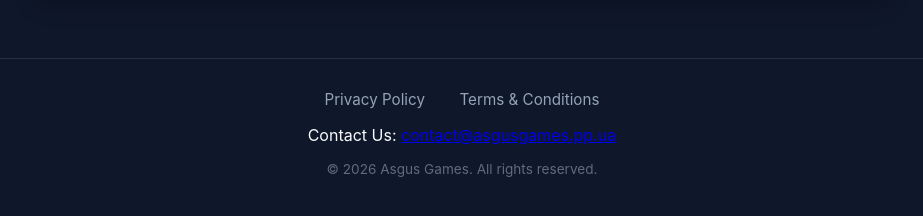
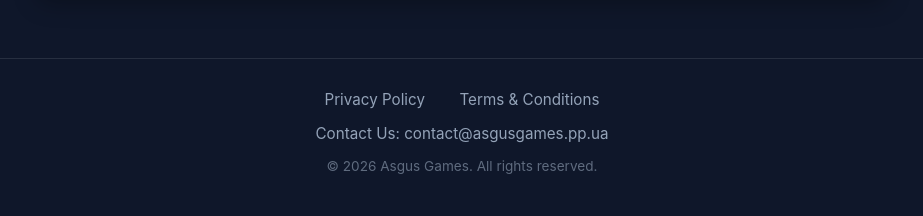
Before and after one commit to asgusgames/asgusgames.github.io, a plain HTML site: page index.html in a window 1280 px wide. Shown: the part 910-1126 px from the top of the page, without its empty margins (178-1101 px from the left). Drawn offline with Linux system fonts and the light colour scheme.

Commit message:
Update index.html

```diff
--- a/index.html
+++ b/index.html
@@ -135,6 +135,21 @@
             color: var(--accent-color);
         }
 
+        .contact-info {
+            margin-top: 15px;
+            color: var(--text-muted);
+            font-size: 0.95rem;
+        }
+        .contact-info a {
+            color: var(--text-muted);
+            text-decoration: none;
+            transition: color 0.2s;
+        }
+
+        .contact-info a:hover {
+            color: var(--accent-color);
+        }
+
         .copyright {
             margin-top: 15px;
             color: rgba(148, 163, 184, 0.6);
@@ -172,10 +187,10 @@
 
     <footer>
         <div class="footer-links">
-            <a href="url?id=0">Privacy Policy</a>
+            <a href="https://asgusgames.github.io/Privacy-Policy/">Privacy Policy</a>
             <a href="https://asgusgames.github.io/Terms-and-Conditions/">Terms & Conditions</a>
         </div>
-        <p>Contact Us: <a href="mailto:contact@asgusgames.pp.ua">contact@asgusgames.pp.ua</a></p>
+        <p class="contact-info">Contact Us: <a href="mailto:contact@asgusgames.pp.ua">contact@asgusgames.pp.ua</a></p>
         <p class="copyright">&copy; 2026 Asgus Games. All rights reserved.</p>
     </footer>
 
```
